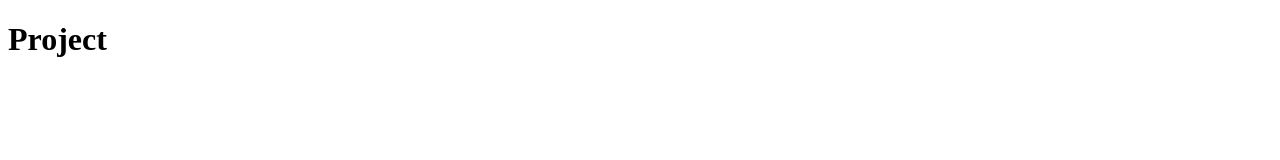
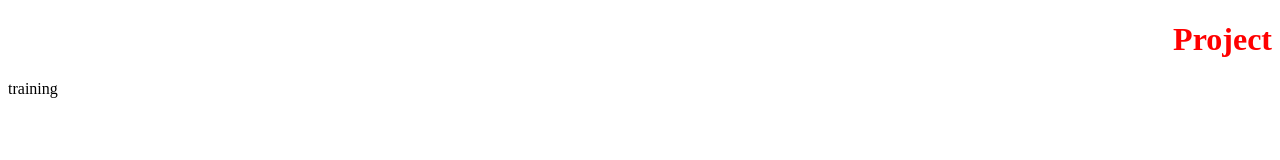
Before and after one commit to Isa-Nijat/first-project, a plain HTML site: page index.html in a window 1280 px wide. Drawn offline with Linux system fonts and the light colour scheme.

Commit message:
все еще тренировка

```diff
--- a/index.html
+++ b/index.html
@@ -4,10 +4,13 @@
     <meta charset="UTF-8">
     <meta name="viewport" content="width=device-width, initial-scale=1.0">
     <title>Document</title>
+    <link rel="stylesheet" href="style.css"
+
 </head>
 <body>
    <dev>
     <h1>Project</h1>
+    <p>training</p>
    </dev>
 </body>
 </html>
--- a/style.css
+++ b/style.css
@@ -1,4 +1,8 @@
 h1 {
     color: red;
-font-size: 15px;
+    text-decoration: dashed;
+    text-align: right;
+    font-weight: bolder;
+    font: size 100px;
+
 }
```
